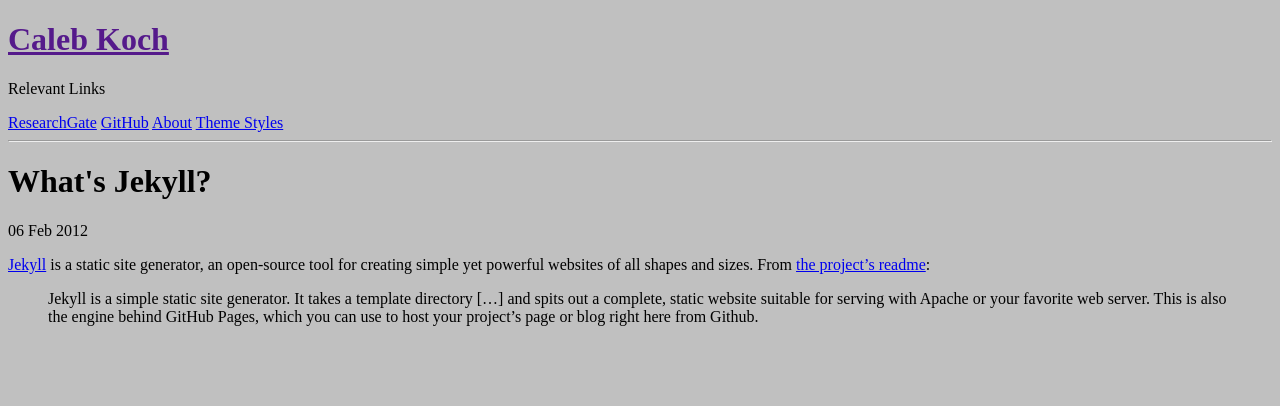
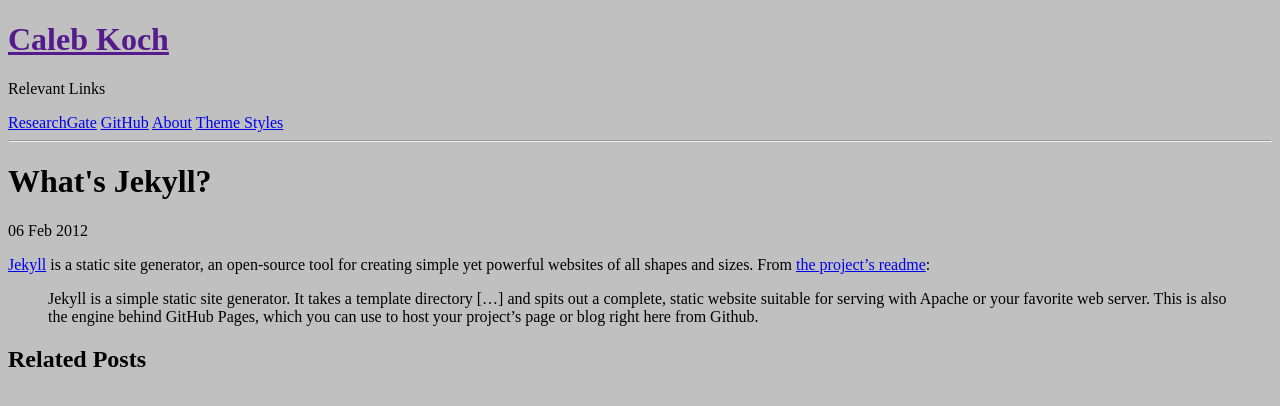
Before and after one commit to cakoch10/cakoch10.github.io, a Jekyll site: the page built from _posts/2012-02-06-whats-jekyll.md, in a window 1280 px wide. Shown: the top 406 px of the page. Built offline with Jekyll 4.4.1, drawn with Linux system fonts in a browser that asks for light colours; Markdown is read by kramdown in place of the engine named in the settings.

Commit message:
Update post.html

```diff
--- a/_layouts/post.html
+++ b/_layouts/post.html
@@ -7,3 +7,19 @@
   <span class="post-date">{{ page.date | date_to_string }}</span>
   {{ content }}
 </div>
+
+<div class="related">
+  <h2>Related Posts</h2>
+  <ul class="related-posts">
+    {% for post in site.related_posts limit:3 %}
+      <li>
+        <h3>
+          <a href="{{ post.url }}">
+            {{ post.title }}
+            <small>{{ post.date | date_to_string }}</small>
+          </a>
+        </h3>
+      </li>
+    {% endfor %}
+  </ul>
+</div>
```
